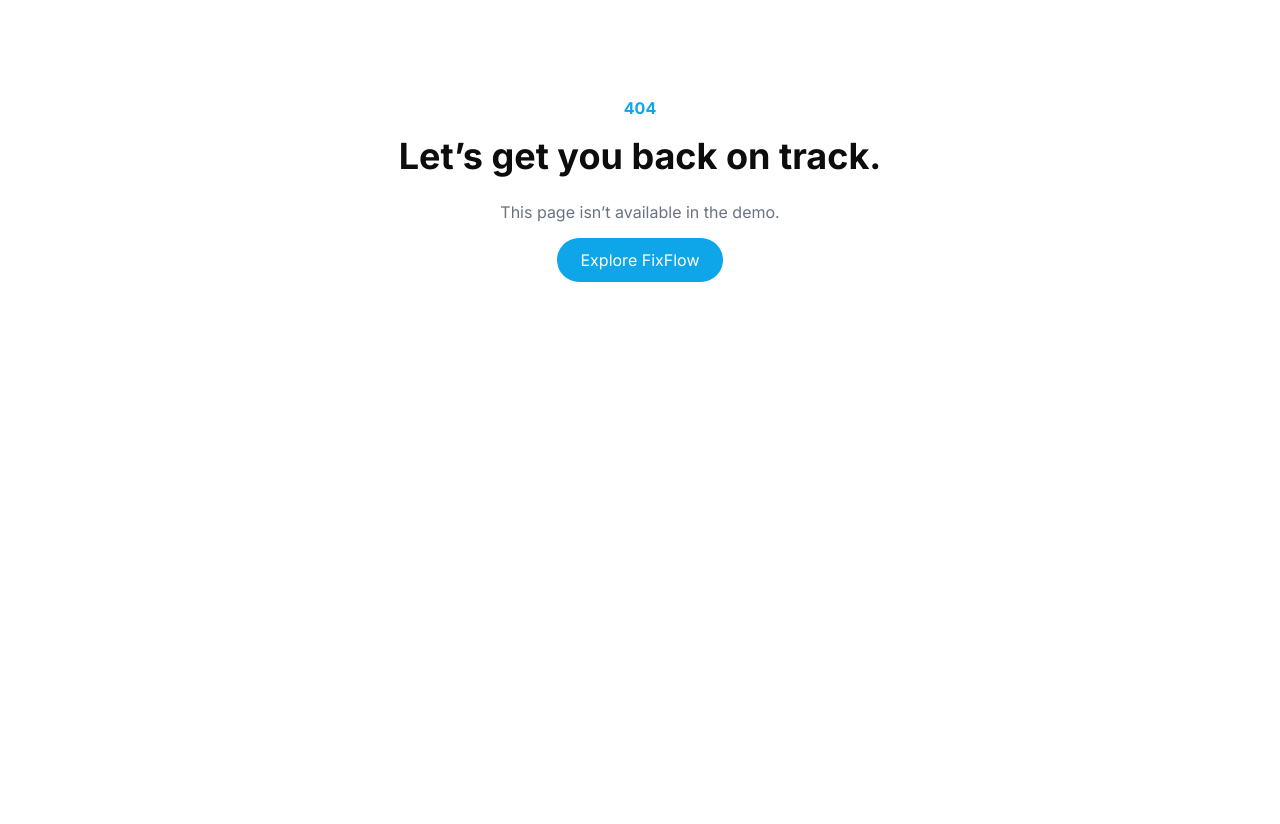
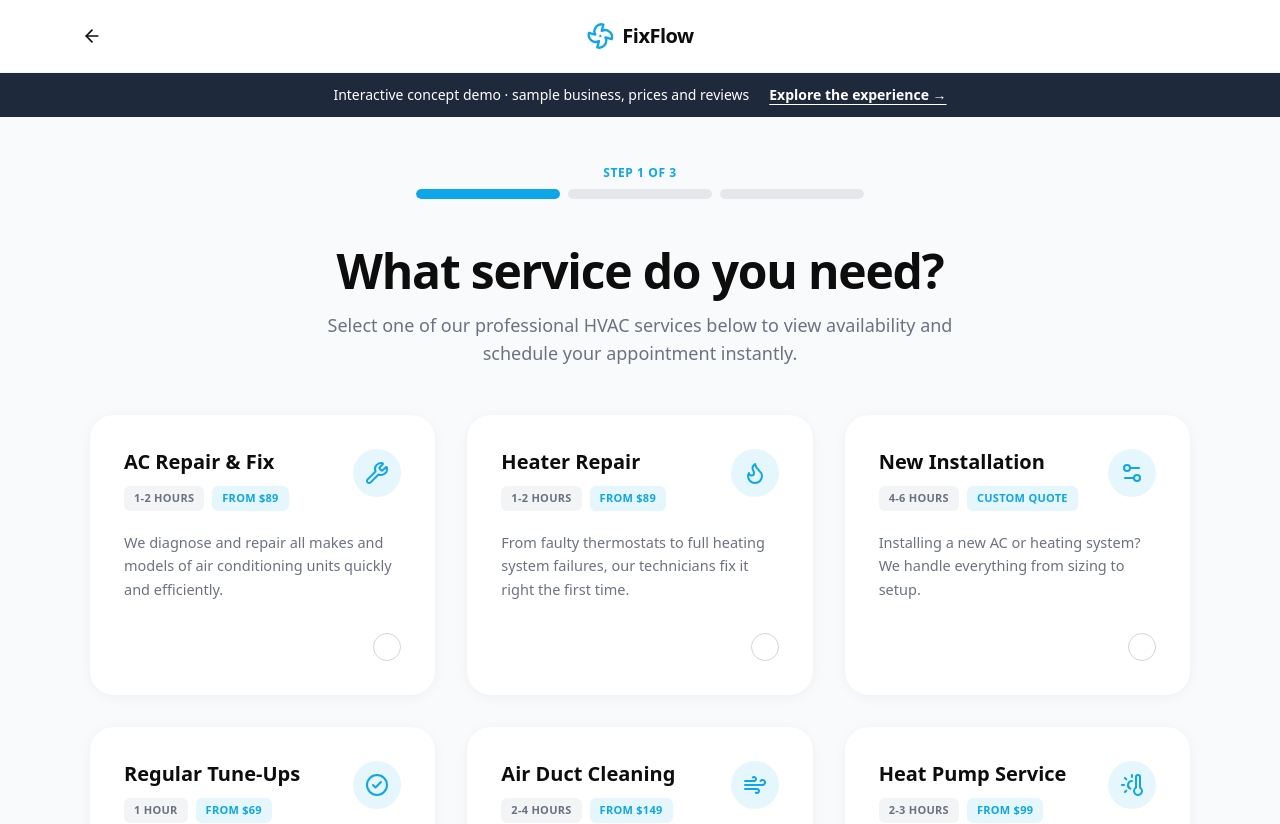
Before and after one commit to PelumidotOps/fixflow-demo, a Next.js app: page /book in a window 1280 px wide. Before the commit this address had no page. Shown: the top 824 px of the page. Before the commit the page ends 800 px from the top, so only its background shows below. Built offline with nearby package versions, Linux system fonts and the light colour scheme.

Commit message:
Add files via upload

```diff
--- /dev/null
+++ b/src/app/book/layout.tsx
@@ -0,0 +1,17 @@
+import { DemoBar } from "@/components/DemoBar";
+import { BookingProvider } from "@/components/booking/BookingContext";
+import { MinimalNavbar } from "@/components/booking/MinimalNavbar";
+
+export default function BookingLayout({ children }: { children: React.ReactNode }) {
+  return (
+    <div className="min-h-screen bg-gray-50 flex flex-col font-sans">
+      <MinimalNavbar />
+      <DemoBar />
+      <main className="flex-1">
+        <BookingProvider>
+          {children}
+        </BookingProvider>
+      </main>
+    </div>
+  );
+}
--- /dev/null
+++ b/src/app/book/page.tsx
@@ -0,0 +1,27 @@
+import { ProgressBar } from "@/components/booking/ProgressBar";
+import { ServiceSelectionGrid } from "@/components/booking/ServiceSelectionGrid";
+
+export const metadata = {
+  title: "Book Service | FixFlow",
+};
+
+export default function BookStepOne() {
+  return (
+    <div className="container mx-auto px-4 lg:px-8 py-8 flex flex-col items-center">
+      <div className="w-full max-w-[1100px]">
+        <ProgressBar currentStep={1} />
+
+        <div className="text-center mb-12 mt-6">
+          <h1 className="text-3xl md:text-4xl lg:text-5xl font-extrabold text-brand-black tracking-tight mb-4">
+            What service do you need?
+          </h1>
+          <p className="text-brand-text-secondary text-base lg:text-lg max-w-2xl mx-auto">
+            Select one of our professional HVAC services below to view availability and schedule your appointment instantly.
+          </p>
+        </div>
+
+        <ServiceSelectionGrid />
+      </div>
+    </div>
+  );
+}
```
